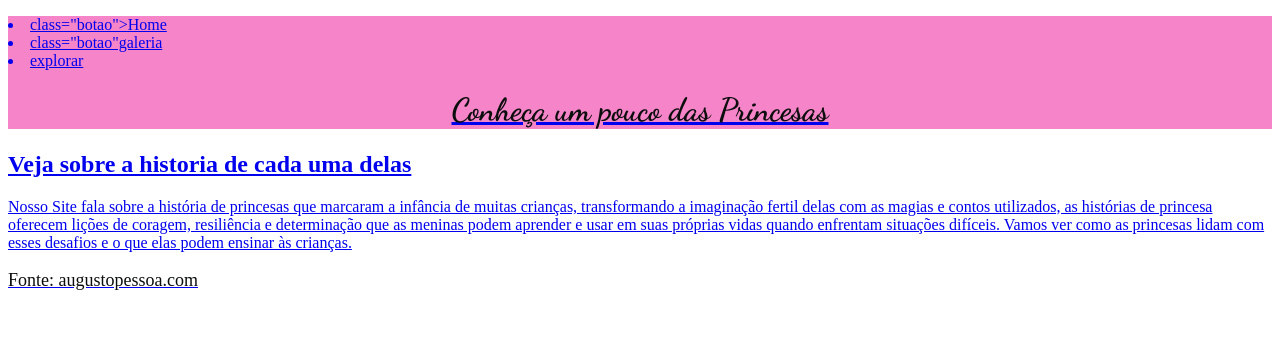
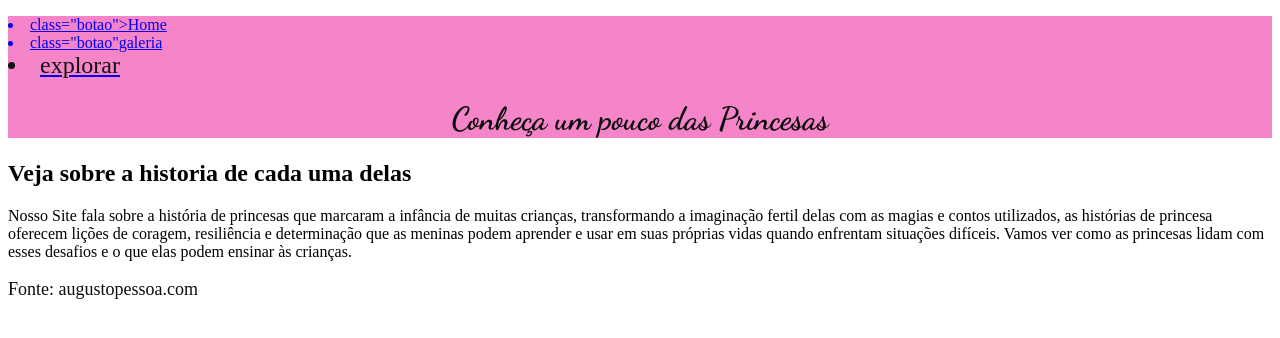
Before and after one commit to kucziakczeremeta/site-1, a plain HTML site: page index.html in a window 1280 px wide. Drawn offline with Linux system fonts and the light colour scheme.

Commit message:
gfvbgfgfv

```diff
--- /dev/null
+++ b/explorar.html
@@ -0,0 +1,12 @@
+<!DOCTYPE html>
+<html lang="en">
+<head>
+    <meta charset="UTF-8">
+    <meta name="viewport" content="width=device-width, initial-scale=1.0">
+    <title>Explorar</title>
+    <link rel="stylesheet" href="style.css"
+</head>
+<body>
+
+</body>
+</html>
--- a/index.html
+++ b/index.html
@@ -11,7 +11,7 @@
         <ul class="topicos"></ul>
         <a href="#"><li>class="botao">Home</li></a>
         <a href="galeria.html"><li> class="botao"galeria</li>
-        <li> explorar</li>
+       <a href="explorar.html"><li class="botao">explorar</li></a>
     <h1 class="titulo" >Conheça um pouco das Princesas</h1>
     </div>
     <div class="texto">
```
